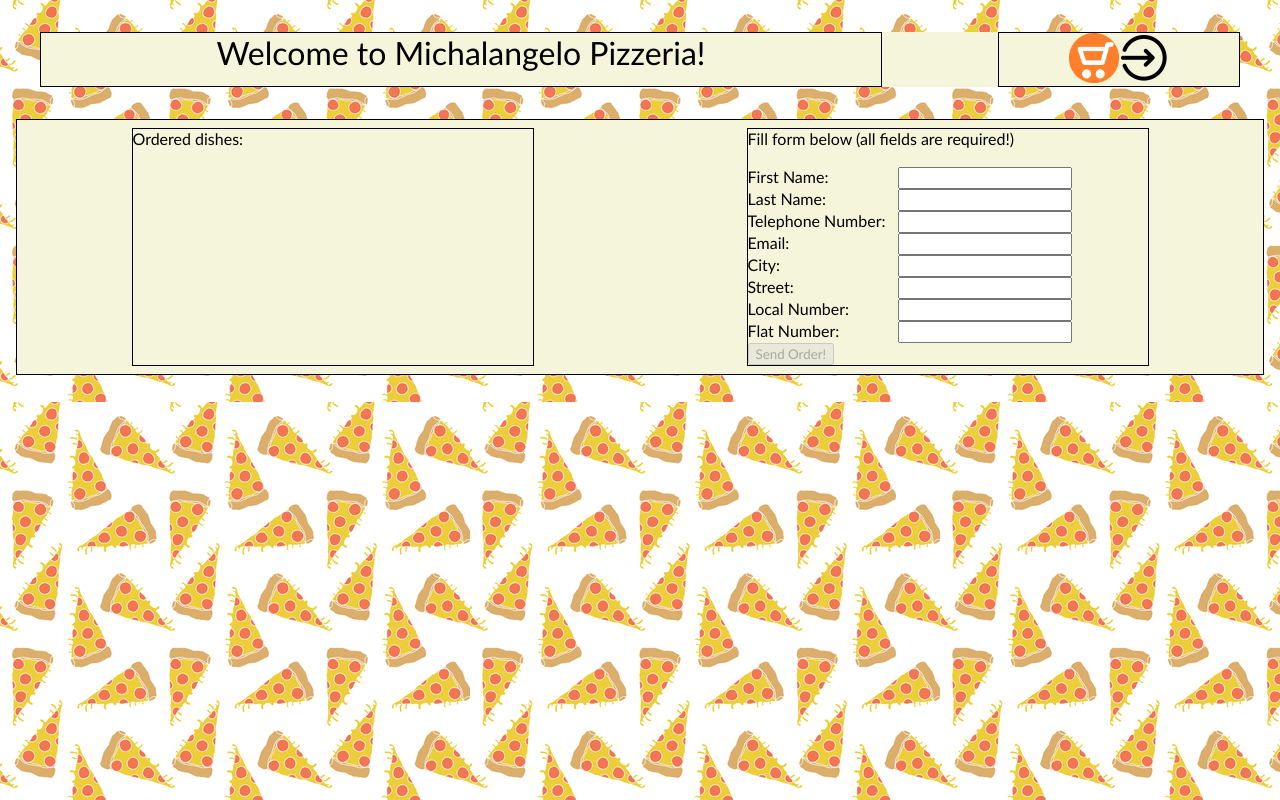
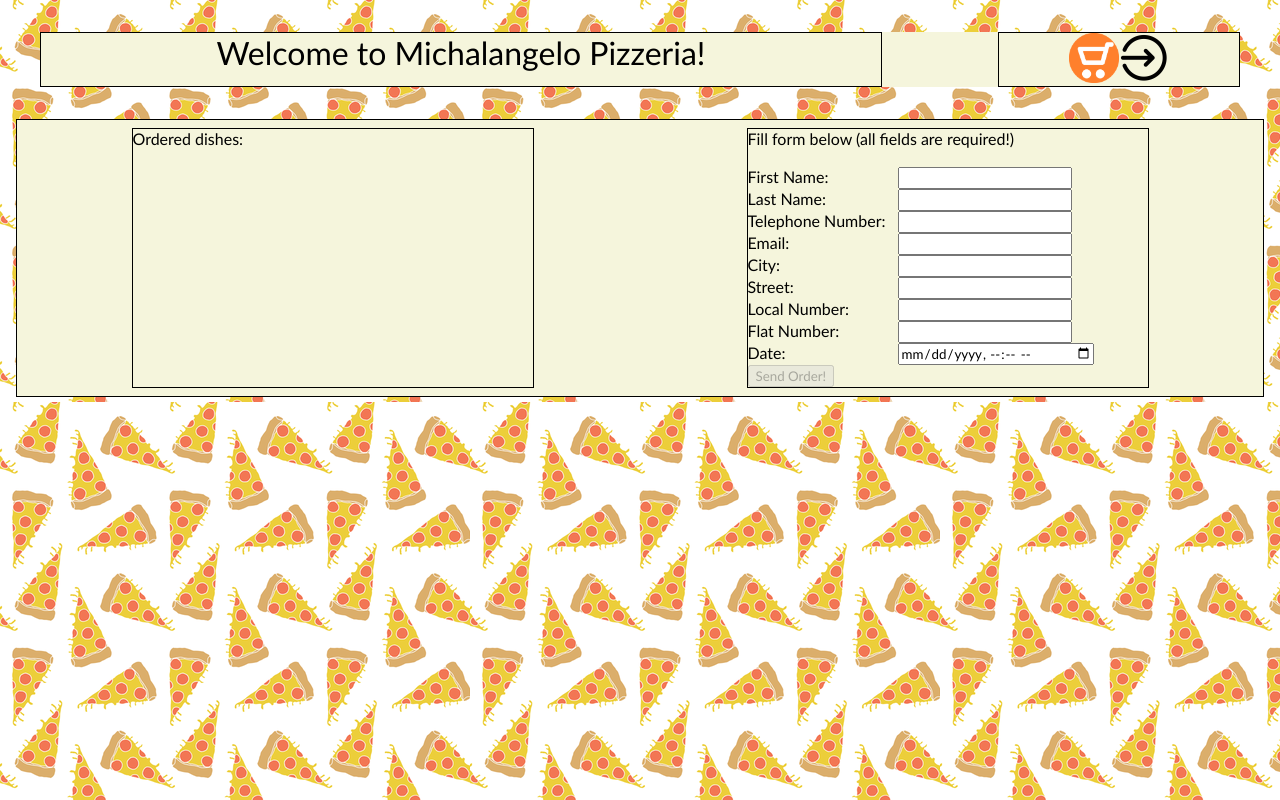
Before and after one commit to ferbjava/pizzeria, an Angular app: page /order in a window 1280 px wide. Built offline with nearby package versions, Linux system fonts and the light colour scheme.

Commit message:
Order improved with deliveryData

```diff
--- a/package.json
+++ b/package.json
@@ -21,6 +21,7 @@
     "@angular/platform-browser": "^6.1.0",
     "@angular/platform-browser-dynamic": "^6.1.0",
     "@angular/router": "^6.1.0",
+    "angular-pikaday": "0.0.11",
     "core-js": "^2.5.4",
     "rxjs": "^6.0.0",
     "zone.js": "~0.8.26"
--- a/server/db.json
+++ b/server/db.json
@@ -61,6 +61,17 @@
     {
       "id": 1,
       "orderStatus": "ACCEPTED",
+      "deliveryData": {
+        "firstName": "wff",
+        "lastName": "ewfwer",
+        "telephone": "113123",
+        "email": "q@q",
+        "city": "sfsf",
+        "street": "sfsf",
+        "localNumber": "aDSAD",
+        "flatNumber": "dsf",
+        "date": "2018-09-14T15:10"
+      },
       "dishIds": [
         1,
         5
@@ -69,6 +80,17 @@
     {
       "id": 2,
       "orderStatus": "FINISHED",
+      "deliveryData": {
+        "firstName": "wff",
+        "lastName": "ewfwer",
+        "telephone": "113123",
+        "email": "q@q",
+        "city": "sfsf",
+        "street": "sfsf",
+        "localNumber": "aDSAD",
+        "flatNumber": "dsf",
+        "date": "2018-09-14T15:10"
+      },
       "dishIds": [
         1,
         2,
@@ -78,6 +100,17 @@
     {
       "id": 3,
       "orderStatus": "FINISHED",
+      "deliveryData": {
+        "firstName": "wff",
+        "lastName": "ewfwer",
+        "telephone": "113123",
+        "email": "q@q",
+        "city": "sfsf",
+        "street": "sfsf",
+        "localNumber": "aDSAD",
+        "flatNumber": "dsf",
+        "date": "2018-09-14T15:10"
+      },
       "dishIds": [
         1,
         2,
@@ -91,13 +124,38 @@
         2
       ],
       "orderStatus": "ACCEPTED",
+      "deliveryData": {
+        "firstName": "wff",
+        "lastName": "ewfwer",
+        "telephone": "113123",
+        "email": "q@q",
+        "city": "sfsf",
+        "street": "sfsf",
+        "localNumber": "aDSAD",
+        "flatNumber": "dsf",
+        "date": "2018-09-14T15:10"
+      },
       "id": 4
     },
     {
       "dishIds": [
-        4
+        4,
+        4,
+        7,
+        7
       ],
       "orderStatus": "accepted",
+      "deliveryData": {
+        "firstName": "wff",
+        "lastName": "ewfwer",
+        "telephone": "113123",
+        "email": "q@q",
+        "city": "sfsf",
+        "street": "sfsf",
+        "localNumber": "aDSAD",
+        "flatNumber": "dsf",
+        "date": "2018-09-14T15:10"
+      },
       "id": 5
     }
   ],
--- a/src/app/models/clientData.model.ts
+++ b/src/app/models/deliveryData.model.ts
@@ -1,4 +1,4 @@
-export class ClientData {
+export class DeliveryData {
   id: number;
   firstName: string;
   lastName: string;
@@ -8,4 +8,5 @@ export class ClientData {
   street: string;
   local: string;
   flat: string;
+  date: object;
 }
--- a/src/app/models/order.model.ts
+++ b/src/app/models/order.model.ts
@@ -1,12 +1,13 @@
 import {OrderStatus} from '../enums/order-status';
+import {DeliveryData} from './deliveryData.model';
 
 export class Order {
   id: number;
   orderStatus: OrderStatus;
   dishIds: number[];
+  deliveryData: DeliveryData;
 
   constructor() {
     this.dishIds = [];
-    this.orderStatus = OrderStatus.ACCEPTED;
   }
 }
--- a/src/app/order-form/order-form.component.html
+++ b/src/app/order-form/order-form.component.html
@@ -18,7 +18,7 @@
     </div>
 
     <div class="order-form">Fill form below (all fields are required!)<br><br>
-      <form [formGroup] = "clientData" (ngSubmit)="saveOrder()">
+      <form [formGroup] = "deliveryForm" (ngSubmit)="saveOrder()">
         <label for="orderFName">First Name:</label>
         <input type="text" id="orderFName" formControlName="firstName">
         <br>
@@ -43,7 +43,10 @@
         <label for="orderFlat">Flat Number:</label>
         <input type="text" id="orderFlat" formControlName="flatNumber">
         <br>
-        <button type="submit" [disabled]="!clientData.valid"> Send Order!</button>
+        <label for="date">Date: </label>
+        <input type="datetime-local" id="date" formControlName="date" [value]="getRecentDateAndTime()" [min]="getRecentDateAndTime()">
+        <br>
+        <button type="submit" [disabled]="!deliveryForm.valid" > Send Order!</button>
       </form>
       <div *ngIf="isConfirmed">
         Your order is successfully confirmed! Number of order: {{savedOrder.id}}
--- a/src/app/order-form/order-form.component.ts
+++ b/src/app/order-form/order-form.component.ts
@@ -7,6 +7,7 @@ import {OrdersService} from '../services/orders.service';
 import {Subject} from 'rxjs';
 import {takeUntil} from 'rxjs/operators';
 import {OrderStatus} from '../enums/order-status';
+import {DeliveryData} from '../models/deliveryData.model';
 
 @Component({
   selector: 'app-order-form',
@@ -22,8 +23,10 @@ export class OrderFormComponent implements OnInit, OnDestroy {
   savedOrder = new Order();
   isConfirmed: boolean;
 
-  // clData: ClientData;
-  clientData = new FormGroup({
+  deliveryData: DeliveryData;
+  savedData: DeliveryData;
+
+  deliveryForm = new FormGroup({
     firstName: new FormControl('', [Validators.required, Validators.minLength(3)]),
     lastName: new FormControl('', Validators.required),
     telephone: new FormControl('', [Validators.required]),
@@ -31,7 +34,8 @@ export class OrderFormComponent implements OnInit, OnDestroy {
     city: new FormControl('', Validators.required),
     street: new FormControl('', Validators.required),
     localNumber: new FormControl('', Validators.required),
-    flatNumber: new FormControl('', Validators.required)
+    flatNumber: new FormControl('', Validators.required),
+    date: new FormControl('', Validators.required)
   });
 
   constructor(
@@ -52,14 +56,35 @@ export class OrderFormComponent implements OnInit, OnDestroy {
   saveOrder() {
     this.rawOrder.dishIds = this.dishesId;
     this.rawOrder.orderStatus = OrderStatus.ACCEPTED;
+    this.rawOrder.deliveryData = this.deliveryForm.value;
     this.orderService.saveOrder(this.rawOrder)
       .pipe(takeUntil(this.destroy$))
       .subscribe(res => this.savedOrder = res);
-    // this.clData = this.clientData.value;
-    this.orderedDishes = [];
-    this.dishesId = [];
-    this.clientData.reset();
     this.isConfirmed = true;
+    // this.deliveryData = this.deliveryForm.value;
+    // this.orderService.saveDeliveryData(this.deliveryData)
+    //   .pipe(takeUntil(this.destroy$))
+    //   .subscribe(res => this.savedData = res);
+    this.clearDeliveryForm();
+  }
+
+  getRecentDateAndTime(): string {
+    const recentDate = new Date();
+    let month = recentDate.getMonth().toString();
+    month = month.length > 1 ? month : '0'.concat(month);
+    let day = recentDate.getDate().toString();
+    day = day.length > 1 ? day : '0'.concat(day);
+    let hours = recentDate.getHours().toString();
+    hours = hours.length > 1 ? hours : '0'.concat(hours);
+    let minutes = recentDate.getMinutes().toString();
+    minutes = minutes.length > 1 ? minutes : '0'.concat(minutes);
+    let dateString: string;
+    dateString = recentDate.getFullYear().toString()
+      .concat('-').concat(month)
+      .concat('-').concat(day)
+      .concat('T').concat(hours)
+      .concat(':').concat(minutes);
+    return dateString;
   }
 
   ngOnDestroy(): void {
@@ -76,4 +101,10 @@ export class OrderFormComponent implements OnInit, OnDestroy {
     }
     return ids;
   }
+
+  private clearDeliveryForm() {
+    this.orderedDishes = [];
+    this.dishesId = [];
+    this.deliveryForm.reset();
+  }
 }
--- a/src/app/services/orders.service.ts
+++ b/src/app/services/orders.service.ts
@@ -2,6 +2,7 @@ import { Injectable } from '@angular/core';
 import {HttpClient} from '@angular/common/http';
 import {Order} from '../models/order.model';
 import {Observable} from 'rxjs';
+import {DeliveryData} from '../models/deliveryData.model';
 
 @Injectable({
   providedIn: 'root'
@@ -9,6 +10,7 @@ import {Observable} from 'rxjs';
 export class OrdersService {
 
   private ordersUrl = 'api/orders';
+  private deliveryUrl = 'api/delivery';
 
   constructor(
     private readonly http: HttpClient,
@@ -25,4 +27,8 @@ export class OrdersService {
   updateOrder(order: Order): Observable<Order> {
     return this.http.put<Order>(`${this.ordersUrl}/${order.id}`, order);
   }
+
+  saveDeliveryData(data: DeliveryData): Observable<DeliveryData> {
+    return this.http.post<DeliveryData>(this.deliveryUrl, data);
+  }
 }
```
Also changed, not shown: 1 other file (tests, documents, lock files or other folders).
